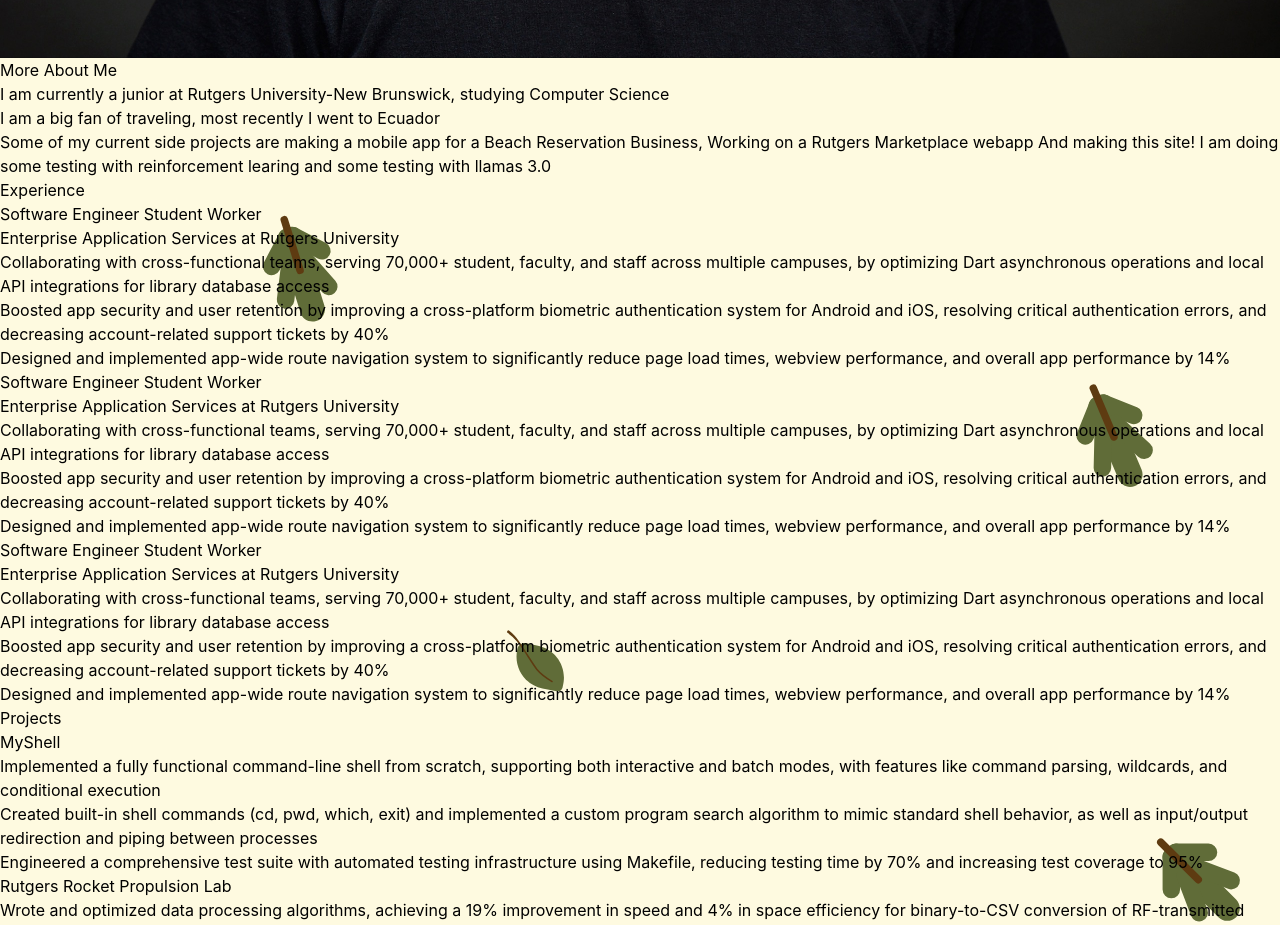
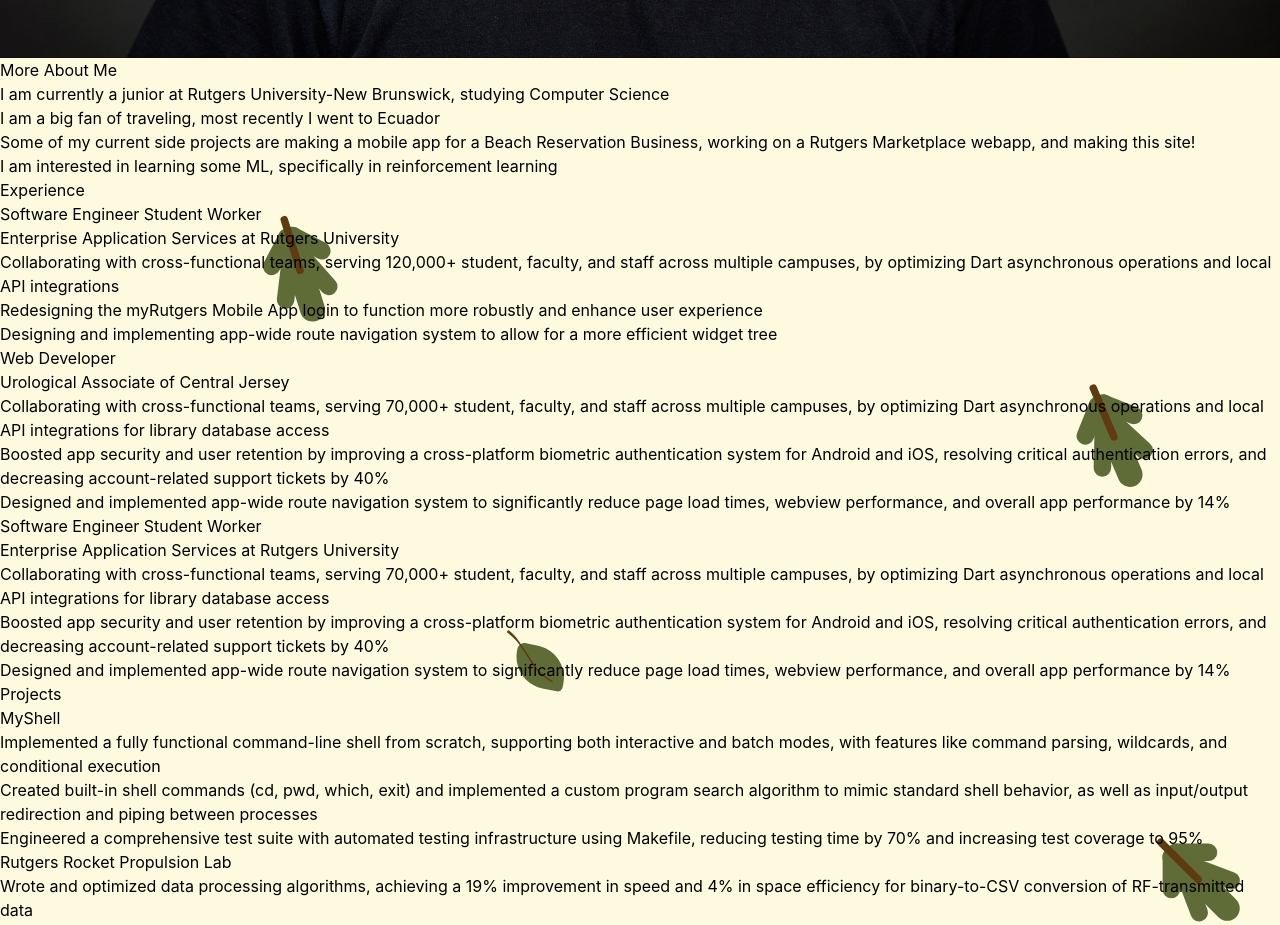
Before and after one commit to jm2693/Personal-Website, a React (Create React App) app: page / in a window 1280 px wide. Shown: the part 1860-2785 px from the top of the page. Built offline with nearby package versions, Linux system fonts and the light colour scheme; the HTML template or start-up script is replaced by a standard one; a web font is replaced by a local one.

Commit message:
temp abtme

```diff
--- a/src/components/experience.jsx
+++ b/src/components/experience.jsx
@@ -7,14 +7,14 @@
             title: 'Software Engineer Student Worker',
             subtitle: 'Enterprise Application Services at Rutgers University',
             bulletPoints: [
-                'Collaborating with cross-functional teams, serving 70,000+ student, faculty, and staff across multiple campuses, by optimizing Dart asynchronous operations and local API integrations for library database access',
-                'Boosted app security and user retention by improving a cross-platform biometric authentication system for Android and iOS, resolving critical authentication errors, and decreasing account-related support tickets by 40%',
-                'Designed and implemented app-wide route navigation system to significantly reduce page load times, webview performance, and overall app performance by 14%',
+                'Collaborating with cross-functional teams, serving 120,000+ student, faculty, and staff across multiple campuses, by optimizing Dart asynchronous operations and local API integrations',
+                'Redesigning the myRutgers Mobile App login to function more robustly and enhance user experience',
+                'Designing and implementing app-wide route navigation system to allow for a more efficient widget tree',
             ],
         },
         {
-            title: 'Software Engineer Student Worker',
-            subtitle: 'Enterprise Application Services at Rutgers University',
+            title: 'Web Developer',
+            subtitle: 'Urological Associate of Central Jersey',
             bulletPoints: [
                 'Collaborating with cross-functional teams, serving 70,000+ student, faculty, and staff across multiple campuses, by optimizing Dart asynchronous operations and local API integrations for library database access',
                 'Boosted app security and user retention by improving a cross-platform biometric authentication system for Android and iOS, resolving critical authentication errors, and decreasing account-related support tickets by 40%',
--- a/src/components/moreAboutMe.jsx
+++ b/src/components/moreAboutMe.jsx
@@ -15,9 +15,10 @@
                             </li>
                             <li>
                                 Some of my current side projects are making a mobile app for a Beach Reservation Business,
-                                Working on a Rutgers Marketplace webapp
-                                And making this site!
-                                I am doing some testing with reinforcement learing and some testing with llamas 3.0
+                                working on a Rutgers Marketplace webapp, and making this site!
+                            </li>
+                            <li>
+                                I am interested in learning some ML, specifically in reinforcement learning
                             </li>
                         </ul>
                     </div>
```
